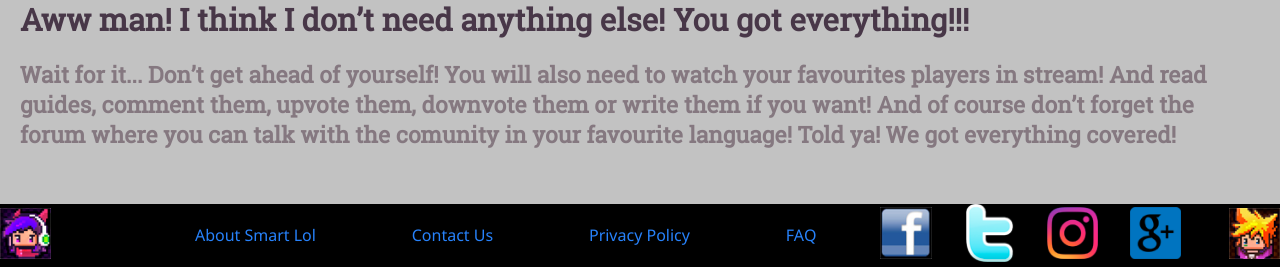
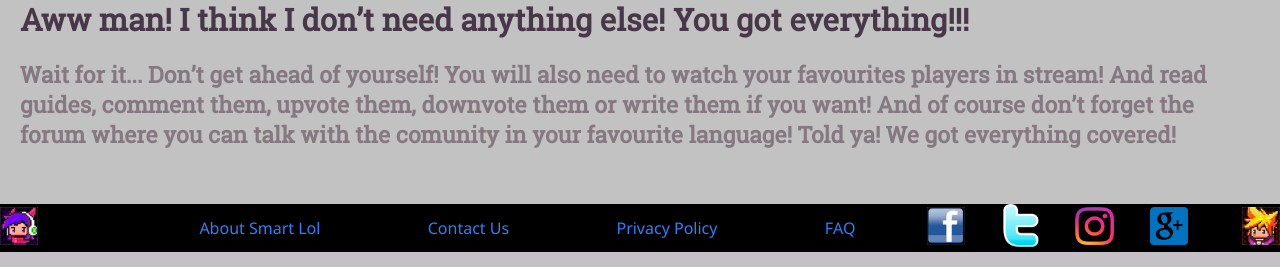
Before and after one commit to iversonjorge/smartLol, a PHP site: page / in a window 1280 px wide. Shown: the part 2543-2810 px from the top of the page. Run offline with PHP 8.4, Linux system fonts and the light colour scheme.

Commit message:
08/06/2017 21.45 hs
Arregle el footer en resoluciones grandes (1920x1080)+

to do:

---

- Arreglar cool part

-Meter slide en la tool

```diff
--- a/smartlol.css
+++ b/smartlol.css
@@ -759,7 +759,7 @@ footer a{
 	text-decoration: none;
 	display: block;
 	color: #2782FB;
-	font-size: 2vh;
+	font-size: 1.25vw;
 	font-family: "Nav Bar Font", Verdana, Tahoma;
 	text-align: center;
 }
@@ -769,7 +769,8 @@ footer a:hover{
 }
 
 .footer img{
-	width: 4vw;
+	max-width: 50px;
+	width: 3vw;
 }
 
 .social:hover{
```
